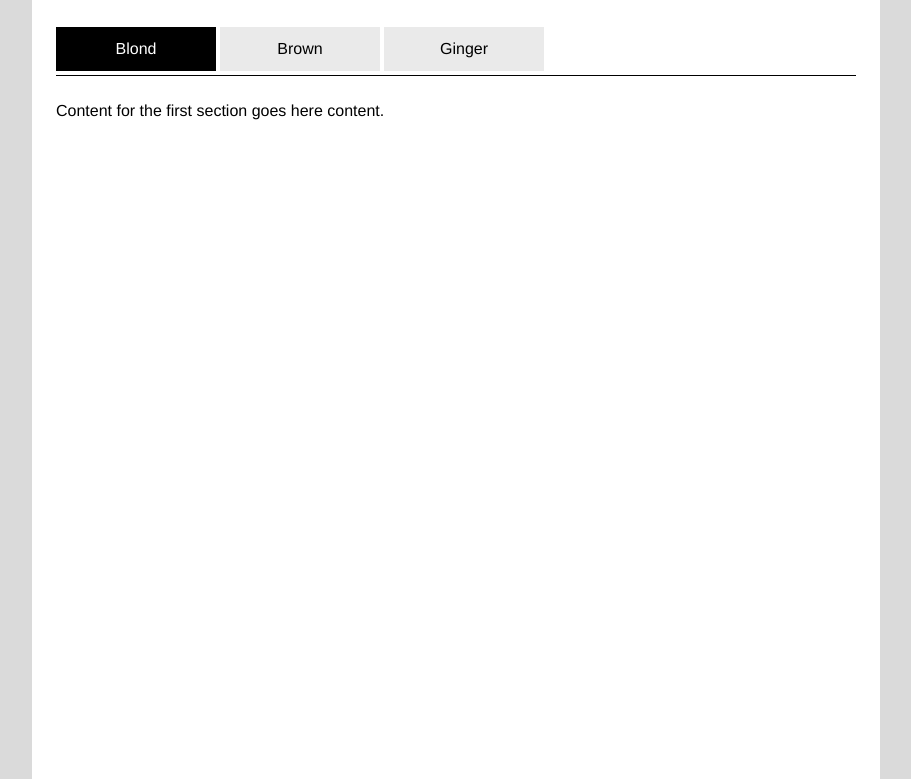
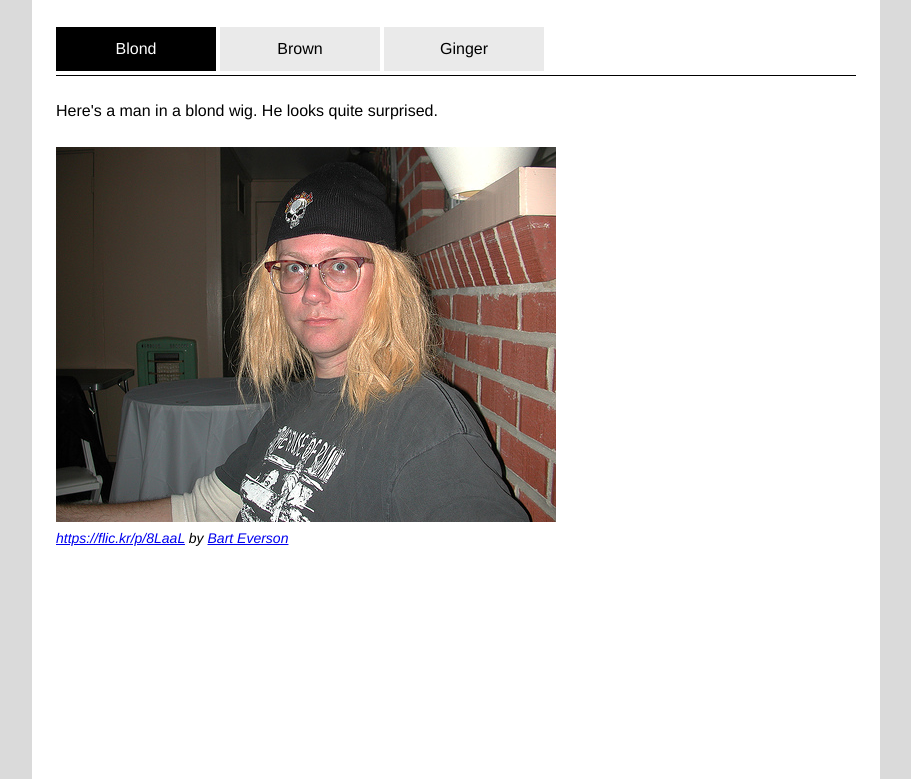
Before and after one commit to derekjohnson/tabs, a plain HTML site: page index.html in a window 1280 px wide. Both pictures are taken after a click on the tab "Blond". Shown: the part 69-848 px from the top of the page, without its empty margins (184-1095 px from the left). Drawn offline with Linux system fonts and the light colour scheme.

Commit message:
some content

```diff
--- a/index.html
+++ b/index.html
@@ -17,19 +17,37 @@
 			<section class="js-panel" id="blond">
 				<h2 class="section-title js-panel__title">Blond</h2>
 
-				<p>Content for the first section goes here content.</p>
+				<p>Here's a man in a blond wig. He looks quite surprised.</p>
+
+				<figure>
+					<img src="wig-blond.jpg" alt="A man wearing a blond wig">
+
+					<figcaption><a href="https://flic.kr/p/8LaaL">https://flic.kr/p/8LaaL</a> by <a href="https://www.flickr.com/photos/editor/">Bart Everson</a></figcaption>
+				</figure>
 			</section>
 
 			<section class="js-panel" id="brown">
 				<h2 class="section-title js-panel__title">Brown</h2>
 
-				<p>And the second section's content goes here.</p>
+				<p>Here's a man wearing a dark brown wig. He look quite relaxed about it.</p>
+
+				<figure>
+					<img src="wig-brown.jpg" alt="A man wearing a dark brown wig">
+
+					<figcaption><a href="https://flic.kr/p/wjWgK">https://flic.kr/p/wjWgK</a> by <a href="https://www.flickr.com/photos/carbonnyc/">David Goehring</a></figcaption>
+				</figure>
 			</section>
 
 			<section class="js-panel" id="ginger">
 				<h2 class="section-title js-panel__title">Ginger</h2>
 
-				<p>Finally for now, the third section's content goes here.</p>
+				<p>Here's a man in a red wig. He looks like he's had a few.</p>
+
+				<figure>
+					<img src="wig-red.jpg" alt="A man wearing a red wig">
+
+					<figcaption><a href="https://flic.kr/p/8bSzjd">https://flic.kr/p/8bSzjd</a> by <a href="https://www.flickr.com/photos/philliecasablanca/">Phil Whitehouse</a></figcaption>
+				</figure>
 			</section>
 		</div>
 
--- a/style.css
+++ b/style.css
@@ -37,6 +37,26 @@ p {
 	line-height: 1.5;
 	margin: 0 0 1.5em;
 	max-width: 38.5em;
+}
+
+img {
+	max-width: 100%;
+}
+
+section {
+	display: block;
+}
+
+figure {
+	display: block;
+	margin: 0 0 1.5em;
+}
+
+figcaption {
+	font-style: italic;
+	font-size: 0.875em;
+	line-height: 1.71428571428571;
+	display: block;
 }
 
 /* ==========================================================================
--- a/tabs.js
+++ b/tabs.js
@@ -76,10 +76,10 @@
 					}
 
 					// update the ARIA
-					if(els[i].id === x_id) {
-						els[i].setAttribute('aria-selected', 'true');
+					if(items[i].id === x_id) {
+						items[i].setAttribute('aria-selected', 'true');
 					} else {
-						els[i].setAttribute('aria-selected', 'false');
+						items[i].setAttribute('aria-selected', 'false');
 					}
 				}
 
@@ -142,7 +142,7 @@
 			/* Build each tab and add all required attributes to tabs & panels
 			   ========================================================================== */
 
-			var els = [];
+			var items = [];
 
 			for(i=0; i<ii; i++) {
 				var li = build_tab(doc.createElement('li'), tab_names[i].textContent, 'product-tabs__item');
@@ -160,7 +160,7 @@
 				frag.appendChild(li);
 
 				// Stick them into the items array
-				els[i] = li;
+				items[i] = li;
 
 				// Panels
 				panels[i].setAttribute('role', 'tabpanel');
```
Also changed, not shown: wig-blond.jpg (added), wig-brown.jpg (added), wig-red.jpg (added).
